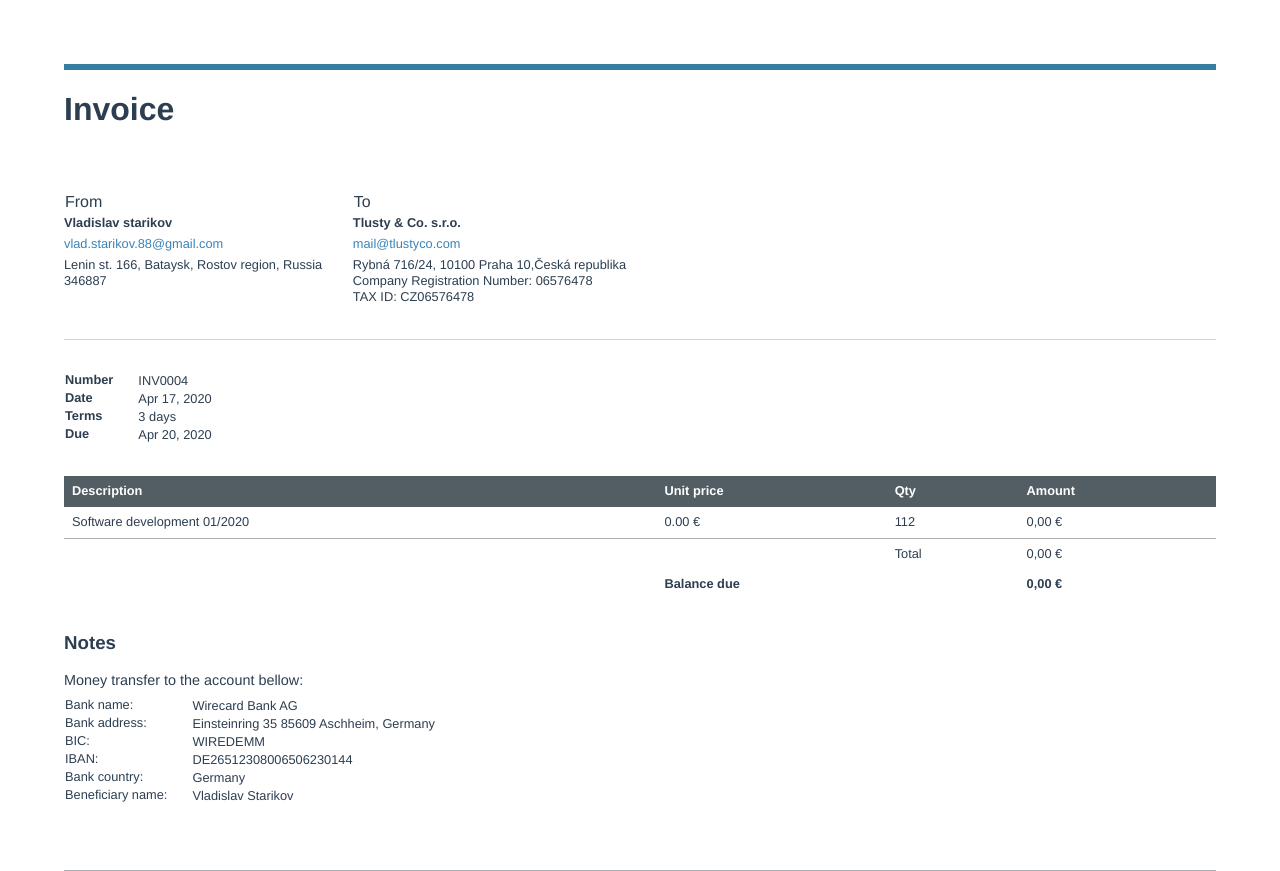
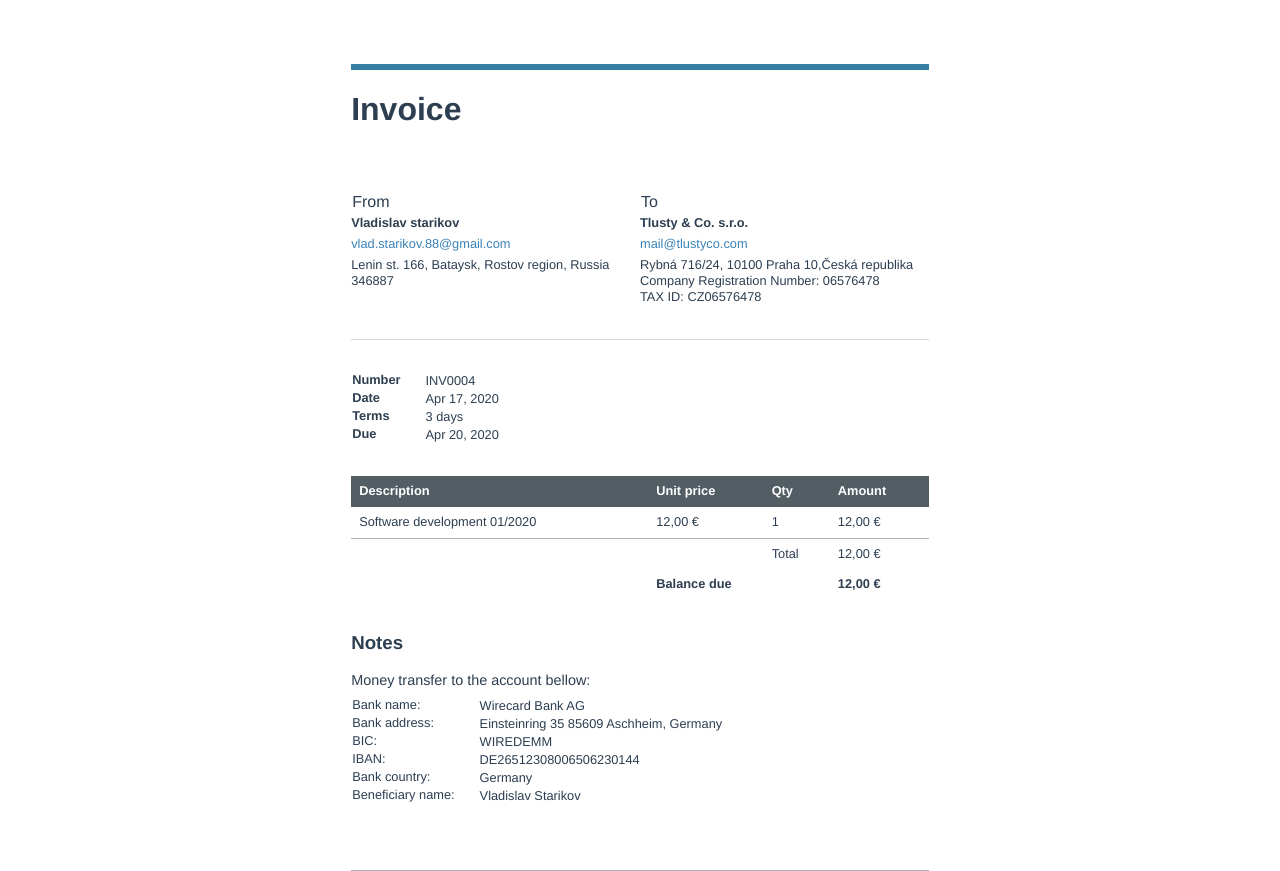
Before and after one commit to vladstarikov88/invoice-creator, a Vue app: page / in a window 1280 px wide. Built offline with nearby package versions, Linux system fonts and the light colour scheme.

Commit message:
update description block

```diff
--- a/src/App.vue
+++ b/src/App.vue
@@ -1,6 +1,8 @@
 <template>
   <div id="app">
-    <invoice-page />
+    <div class="wrapper">
+      <invoice-page />
+    </div>
   </div>
 </template>
 
@@ -20,4 +22,8 @@ export default {
   padding: 4rem;
   height: 100%;
 }
+.wrapper {
+  display: flex;
+  justify-content: center;
+}
 </style>
--- a/src/components/InvoicePage/InvoicePage.vue
+++ b/src/components/InvoicePage/InvoicePage.vue
@@ -49,6 +49,7 @@ export default {
 <style lang="scss" scoped>
 .invoice-page {
   height: 100%;
+  max-width: 50rem;
 }
 
 .align-right {
--- a/src/components/InvoicePage/blocks/Description.vue
+++ b/src/components/InvoicePage/blocks/Description.vue
@@ -10,10 +10,10 @@
     </thead>
     <tbody>
       <tr>
-        <td>Software development 01/2020</td>
-        <td>{{unitPrice}}.00 €</td>
-        <td class="align-right">112</td>
-        <td>{{formatCurrency(unitPrice * quantity)}}</td>
+        <td>Software development {{ developmentPeriod }}</td>
+        <td>{{formatCurrency(pricePerHour)}}</td>
+        <td class="align-right">{{ quantity }}</td>
+        <td>{{formatCurrency(pricePerHour * quantity)}}</td>
       </tr>
     </tbody>
     <tfoot>
@@ -21,14 +21,14 @@
         <td />
         <td />
         <td class="align-right">Total</td>
-        <td>{{formatCurrency(unitPrice * quantity)}}</td>
+        <td>{{formatCurrency(pricePerHour * quantity)}}</td>
       </tr>
       <tr>
         <td />
         <td
           colspan="2"
           class="align-right text-bold">Balance due</td>
-        <td class="text-bold">{{formatCurrency(unitPrice * quantity)}}</td>
+        <td class="text-bold">{{formatCurrency(pricePerHour * quantity)}}</td>
       </tr>
     </tfoot>
   </table>
@@ -38,16 +38,17 @@
 export default {
   data() {
     return {
-      unitPrice: 0,
-      quantity: 0,
-      currency: '€',
+      developmentPeriod: '01/2020',
+      pricePerHour: 12,
+      quantity: 1,
+      currency: 'EUR',
     };
   },
   methods: {
     formatCurrency(number) {
       return new Intl.NumberFormat('ru-RU', {
         style: 'currency',
-        currency: 'EUR',
+        currency: this.currency,
       }).format(number);
     },
   },
```
